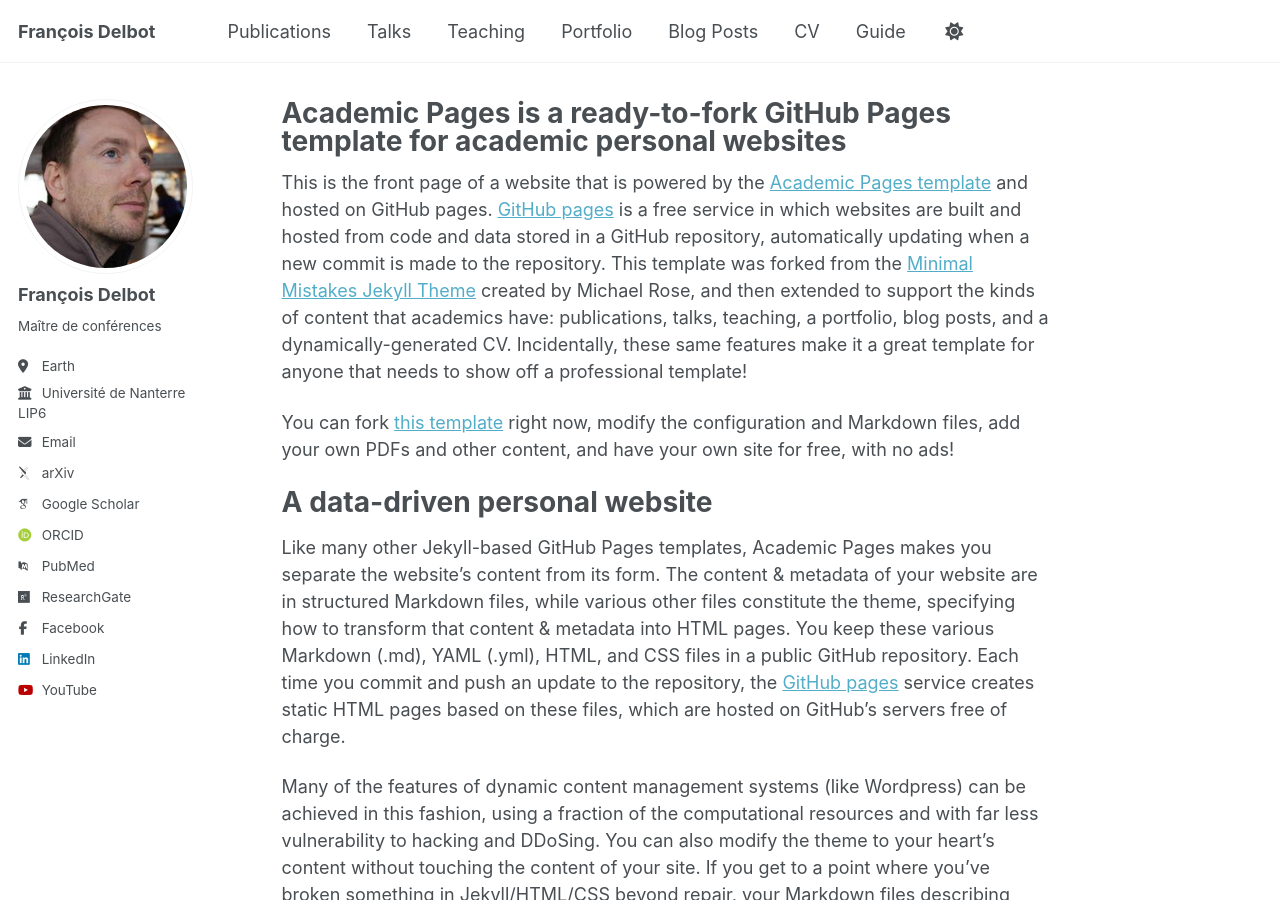
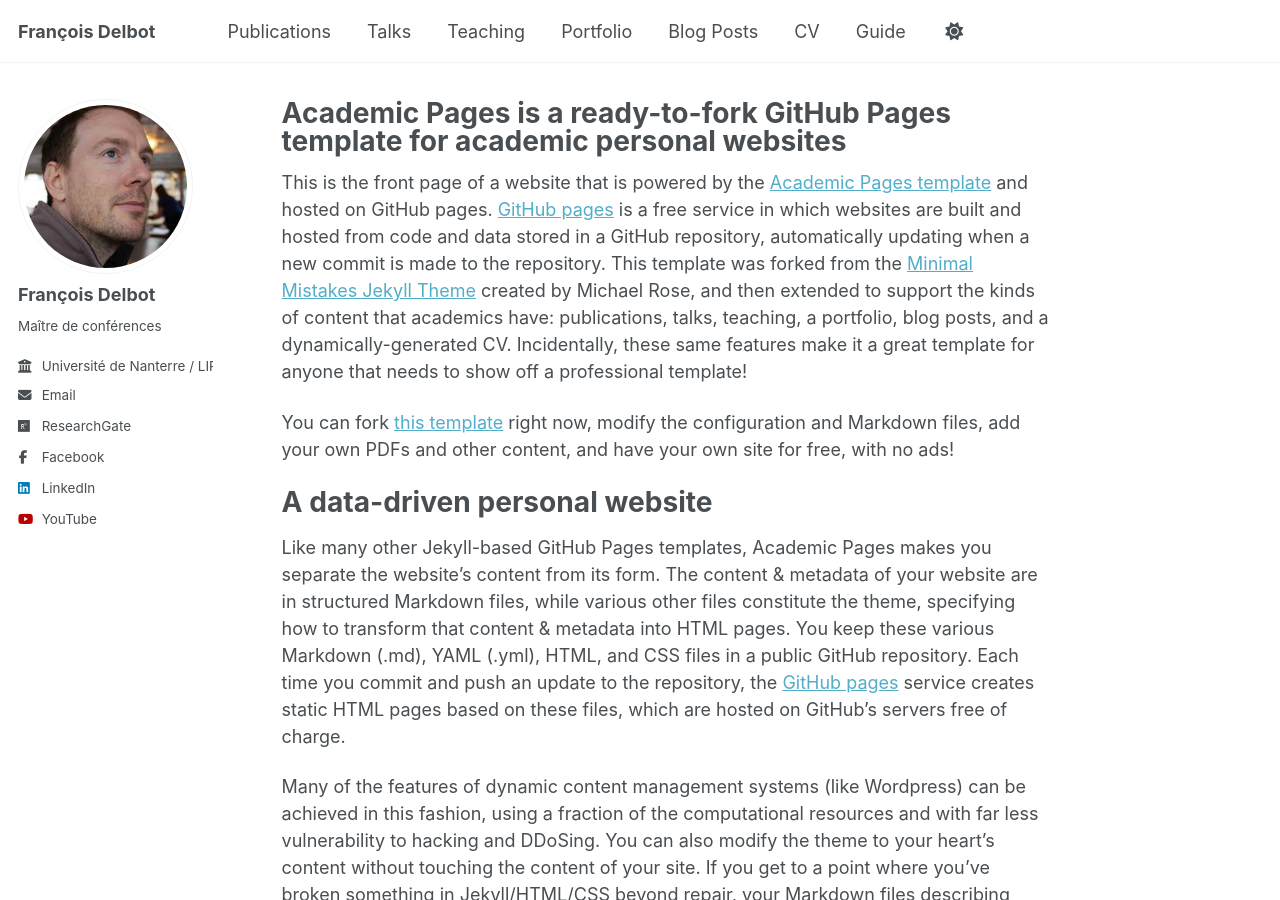
Before and after one commit to fdelbot/fdelbot.github.io, a Jekyll site: the page built from _pages/about.md, in a window 1280 px wide and 900 px high. Built offline with Jekyll 4.4.1, drawn with Linux system fonts in a browser that asks for light colours; some web fonts are replaced; a script that is not in the unit is left out.

Commit message:
Update _config.yml

```diff
--- a/_config.yml
+++ b/_config.yml
@@ -26,20 +26,20 @@ author:
   name             : "François Delbot"
   pronouns         : # example: "she/her"
   bio              : "Maître de conférences"
-  location         : "Earth"
-  employer         : "Université de Nanterre<br>LIP6"
+  location         : #"Earth"
+  employer         : "Université de Nanterre / LIP6"
   uri              : # URL
   email            : "francois.delbot@parisnanterre.fr"
 
   # Academic websites
   academia         : # URL
-  arxiv            : "https://arxiv.org/search/?searchtype=author&query=Delbot%2C+F"# URL - Update with the correct link to your profile
-  googlescholar    : "https://scholar.google.com/citations?user=u9tjZr0AAAAJ&hl=fr&oi=sra"
+  arxiv            : #"https://arxiv.org/search/?searchtype=author&query=Delbot%2C+F"# URL - Update with the correct link to your profile
+  googlescholar    : #"https://scholar.google.com/citations?user=u9tjZr0AAAAJ&hl=fr&oi=sra"
   inspire-hep      : # URL
   impactstory      : # URL
-  orcid            : "https://orcid.org/0000-0002-6157-2788"
+  orcid            : #"https://orcid.org/0000-0002-6157-2788"
   semantic         : # URL
-  pubmed           : "https://www.ncbi.nlm.nih.gov/pubmed/?term=delbot"
+  pubmed           : #"https://www.ncbi.nlm.nih.gov/pubmed/?term=delbot"
   researchgate     : "https://www.researchgate.net/profile/Francois-Delbot"# URL
   scopus           : # URL
 
```
